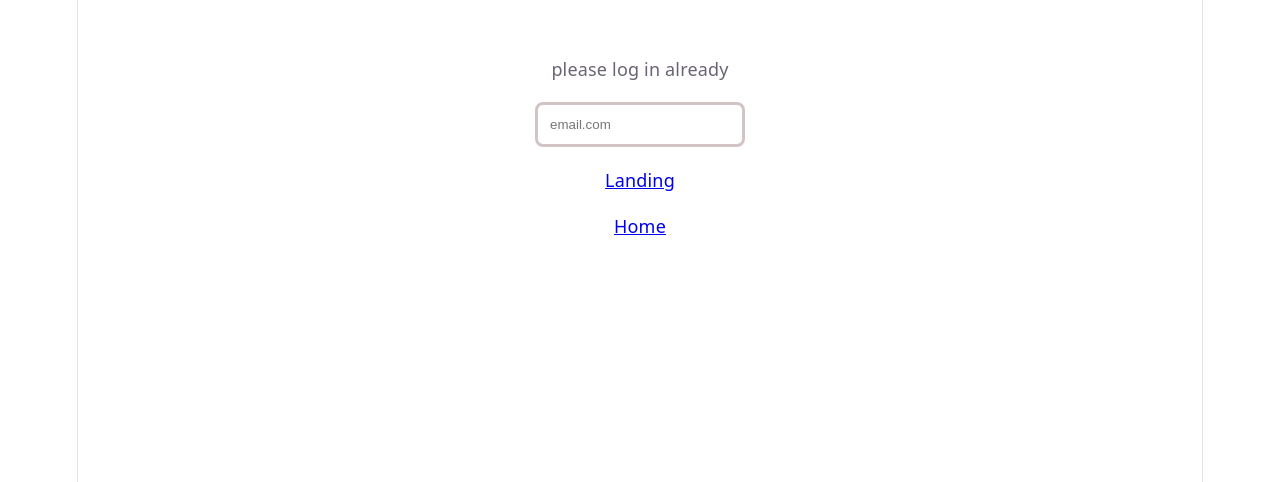
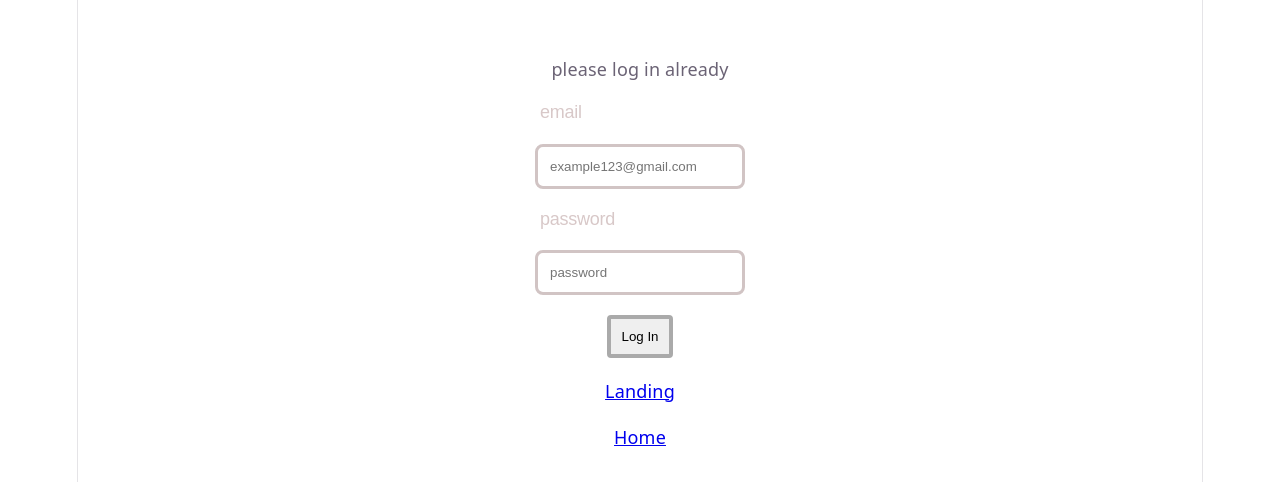
Before and after one commit to TheZohar11/final_todo_app, a React (Vite) app in the folder todoReact/: page /Login in a window 1280 px wide. Shown: the top 482 px of the page. Built offline with nearby package versions, Linux system fonts and the light colour scheme.

Commit message:
adding button and text components

```diff
--- /dev/null
+++ b/todoReact/src/components/Button/Button.css
@@ -0,0 +1,8 @@
+button {
+  padding: 10px;
+  border: 4px solid #aaa;
+  border-radius: 4px;
+}
+button:hover {
+  background-color: #534c4c;
+}
--- /dev/null
+++ b/todoReact/src/components/Button/Button.jsx
@@ -0,0 +1,5 @@
+import "./Button.css";
+
+export default function Button({ onClick, text }) {
+  return <button onClick={onClick}>{text}</button>;
+}
--- /dev/null
+++ b/todoReact/src/components/TextLarge/TextLarge.css
@@ -0,0 +1,8 @@
+h2 {
+  font-size: 18px;
+  font-family: sans-serif;
+  color: #d8c8c8;
+  width: 200px;
+  text-align: left;
+  margin: 0;
+}
--- /dev/null
+++ b/todoReact/src/components/TextLarge/TextLarge.jsx
@@ -0,0 +1,5 @@
+import "./TextLarge.css";
+
+export default function TextLarge({ text }) {
+  return <h2>{text}</h2>;
+}
--- a/todoReact/src/pages/Login/Login.css
+++ b/todoReact/src/pages/Login/Login.css
@@ -1,7 +1,7 @@
 .divi {
   padding-top: 5%;
   display: flex;
-  align-items: center;
+  align-items: flex-start;
   justify-content: center;
   width: 100%;
   gap: 20px;
--- a/todoReact/src/pages/Login/Login.jsx
+++ b/todoReact/src/pages/Login/Login.jsx
@@ -1,23 +1,42 @@
 import { useState } from "react";
-import { Link } from "react-router-dom";
+import { Link, useNavigate } from "react-router-dom";
 import Input from "../../components/Input/Input";
+import TextLarge from "../../components/TextLarge/TextLarge";
 import "./Login.css";
+import Button from "../../components/Button/Button";
 
 export default function Login() {
+  const navigate = useNavigate();
   const [email, setEmail] = useState("");
+  const [password, setPassword] = useState("");
 
-  function handleOnChange(e) {
+  function handleOnChangeEmail(e) {
     setEmail(e.target.value);
+  }
+  function handleOnChangePassword(e) {
+    setPassword(e.target.value);
+  }
+  function handleOnClick(e) {
+    navigate("/Home");
   }
   return (
     <div className="divi">
       <p className="text">please log in already</p>
+      <TextLarge text="email" />
       <Input
-        placeholder="email.com"
+        placeholder="example123@gmail.com"
         value={email}
-        onChange={handleOnChange}
+        onChange={handleOnChangeEmail}
         type="email"
       />
+      <TextLarge text="password" />
+      <Input
+        placeholder="password"
+        value={password}
+        onChange={handleOnChangePassword}
+        type="password"
+      />
+      <Button onClick={handleOnClick} text="Log In" />
       <Link to="/">Landing</Link>
       <Link to="/Home">Home</Link>
     </div>
```
